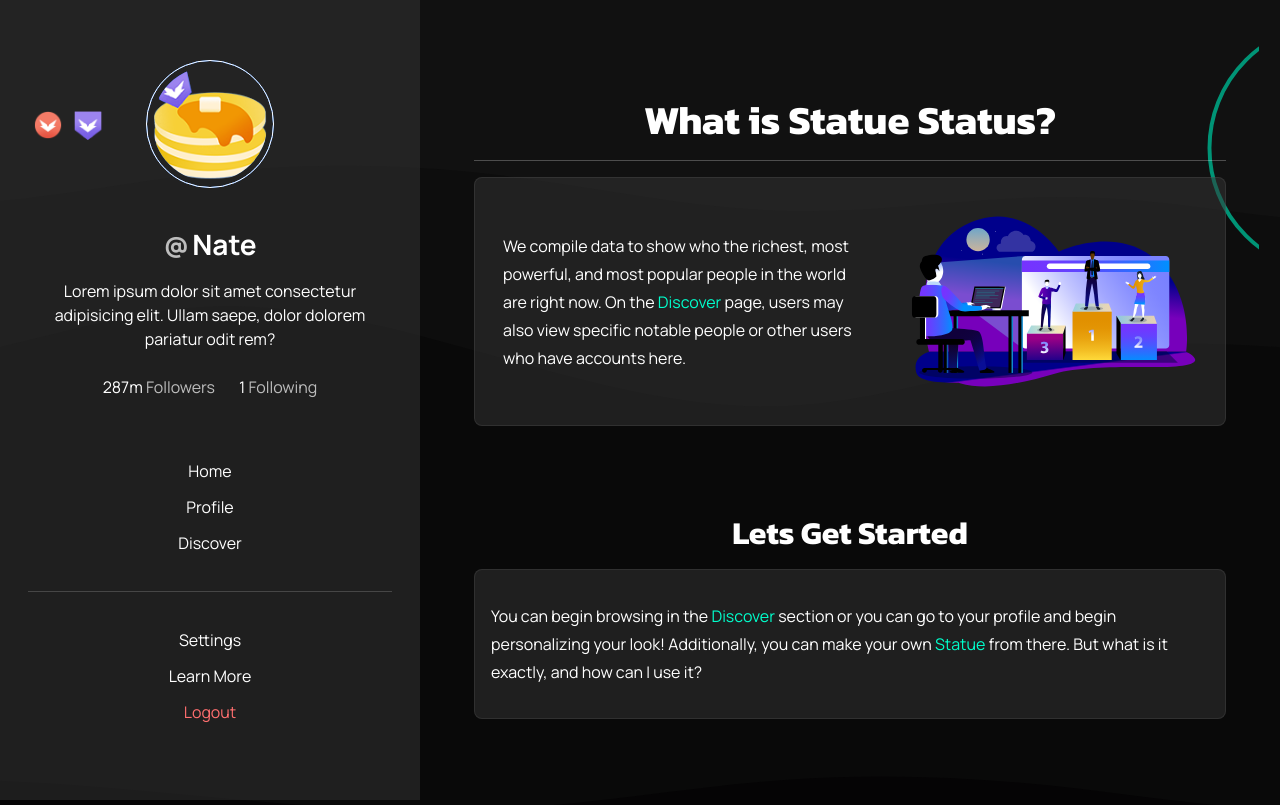
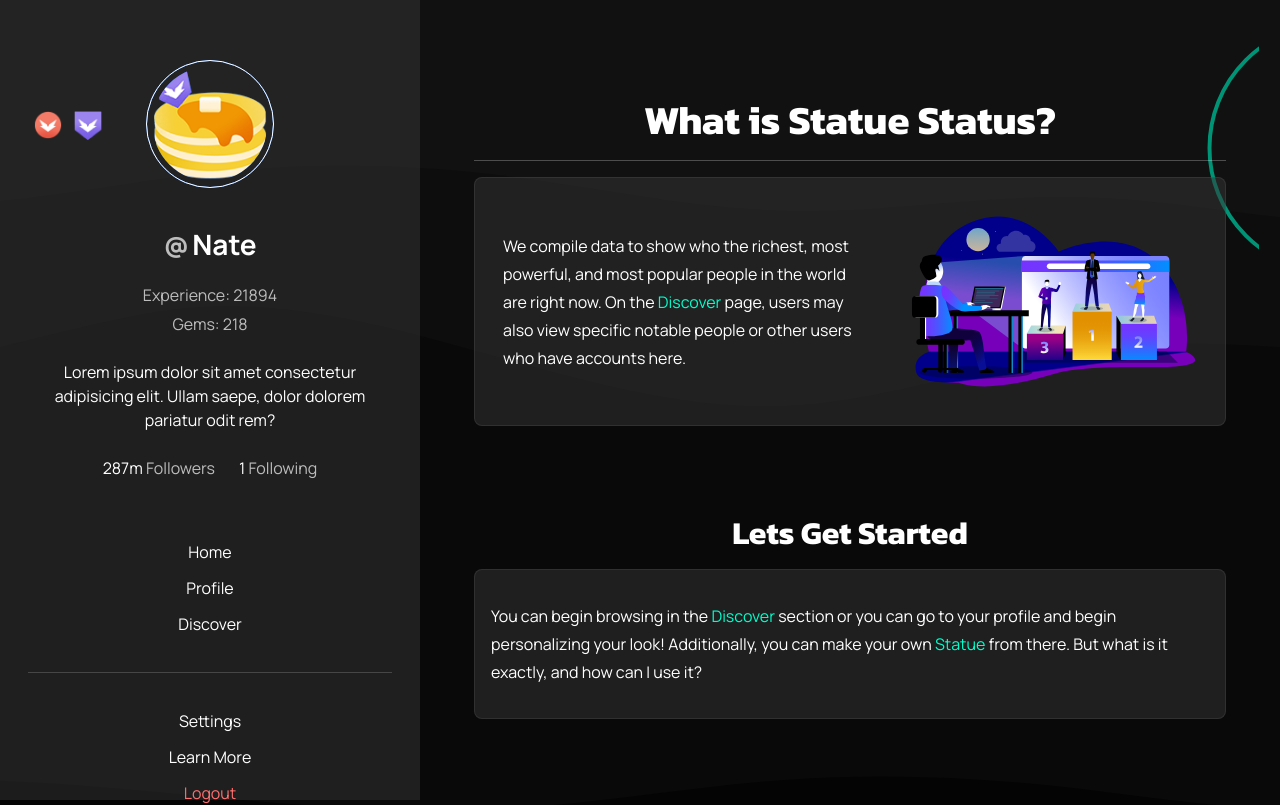
Before and after one commit to TDG-Org/Statue-Status, a React (Create React App) app in the folder client/: page /about in a window 1280 px wide. Shown: the top 805 px of the page. Built offline with nearby package versions, Linux system fonts and the light colour scheme.

Commit message:
added experience and gems to the user component

```diff
--- a/client/src/components/User.jsx
+++ b/client/src/components/User.jsx
@@ -43,6 +43,15 @@ const User = () => {
         {/* Username  */}
         <h3 className="username"><span className="the-at">@</span><a href="#" id="username">Nate</a></h3>
 
+        <div className="user-data">
+          <div className="user-experience">
+            <p>Experience: <span>21894</span></p>
+          </div>
+          <div className="user-gems">
+            <p>Gems: <span>218</span></p>
+          </div>
+        </div>
+
         {/* User bio section  */}
         <p className="user-bio" id="userBio">
           Lorem ipsum dolor sit amet consectetur adipisicing elit. Ullam saepe, dolor dolorem pariatur odit rem?
--- a/client/src/sass/components/User.scss
+++ b/client/src/sass/components/User.scss
@@ -115,6 +115,27 @@
   }
 }
 
+// User Info
+.user-data {
+  display: flex;
+  flex-direction: column;
+  margin-bottom: 1.15rem;
+  padding: .15rem;
+  width: 100%;
+  border-bottom: 1px solid transparent;
+
+  .user-experience p,
+  .user-gems p,
+  span {
+    margin: .15rem auto;
+    color: $mid-light-clr;
+  }
+
+  &:hover {
+    border-bottom: 1px solid $low-dark-clr;
+  }
+}
+
 .user-bio {
   padding: 0rem 1.3rem;
 }
```
